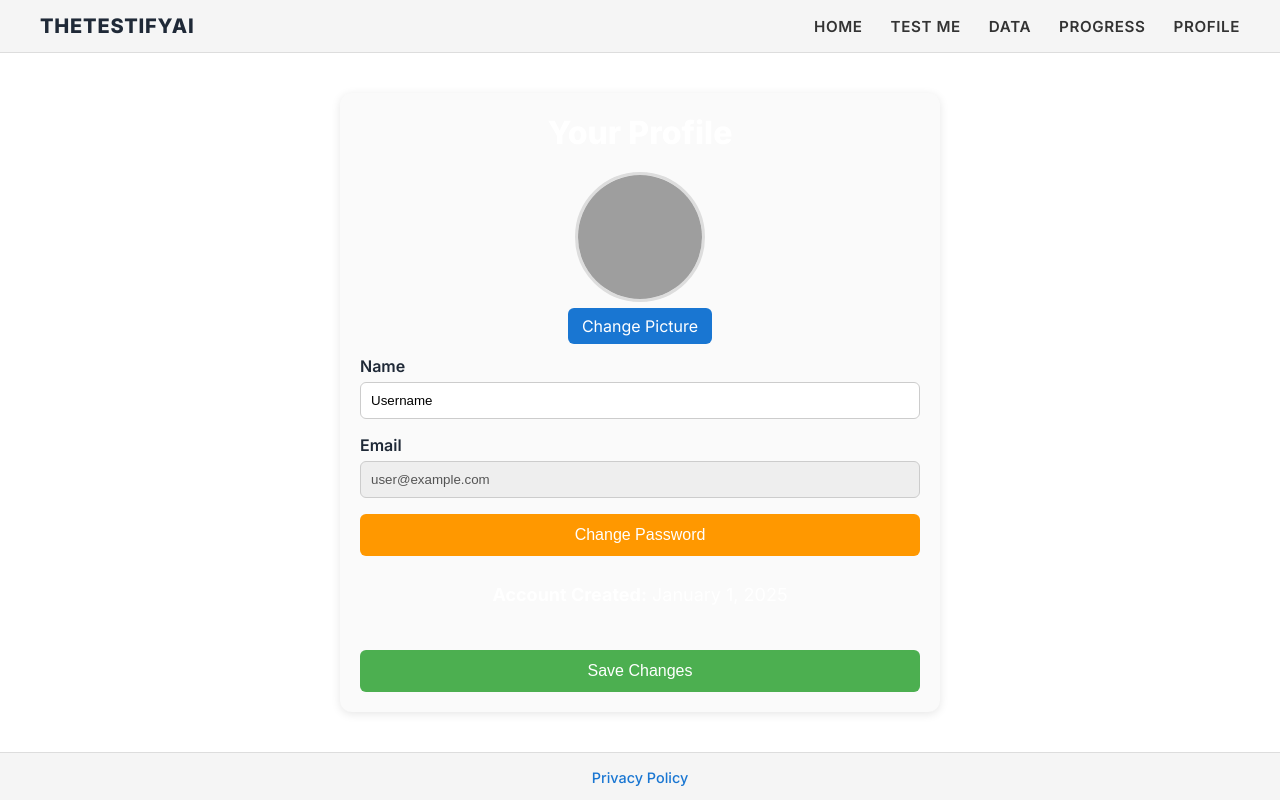
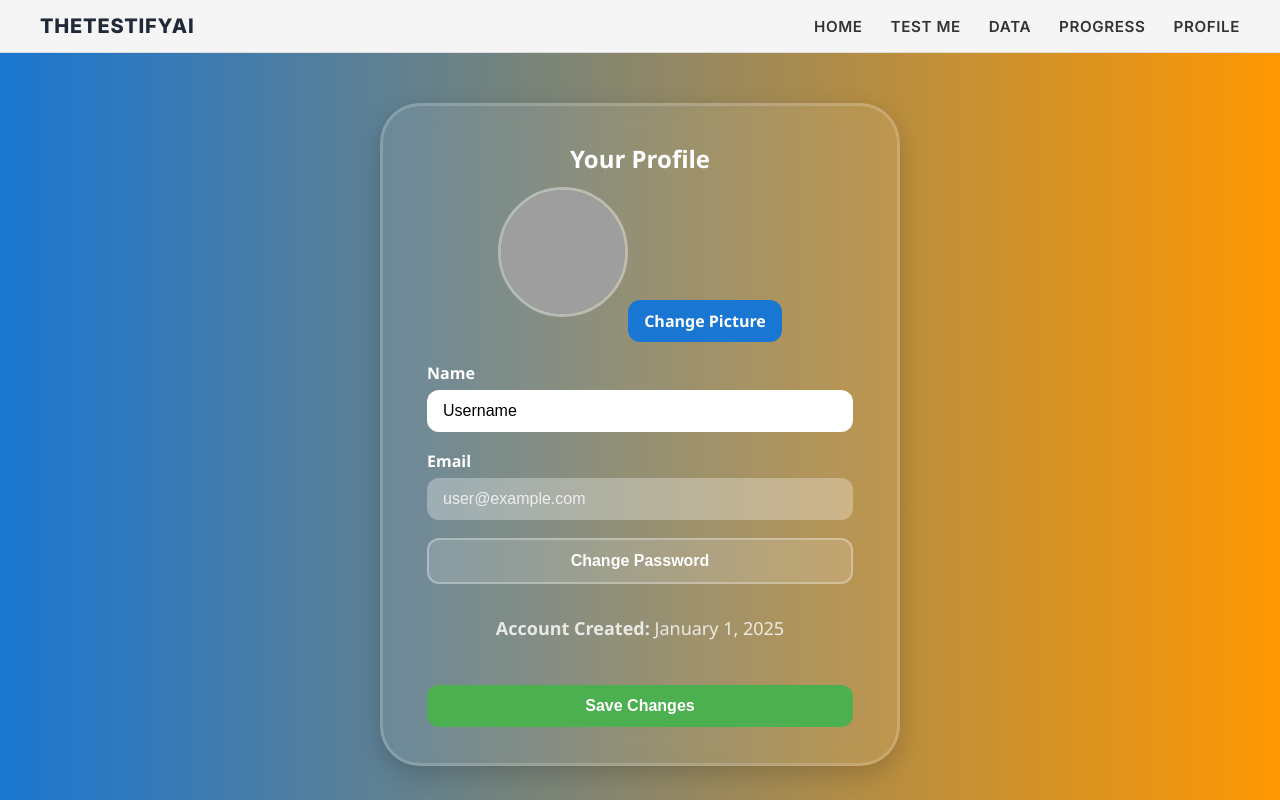
Before and after one commit to christensenandrew455-cell/Testifyai, a Next.js app: page /profile in a window 1280 px wide. Built offline with nearby package versions, Linux system fonts and the light colour scheme; grey boxes are pictures that could not be loaded.

Commit message:
Update page.js

```diff
--- a/app/profile/page.js
+++ b/app/profile/page.js
@@ -1,4 +1,3 @@
-// app/profile/page.js
 "use client";
 
 import { useState, useEffect } from "react";
@@ -10,9 +9,7 @@ export default function ProfilePage() {
   const [accountCreated, setAccountCreated] = useState("Loading...");
   const [uploading, setUploading] = useState(false);
 
-  // TODO: Replace this with Firebase user info
   useEffect(() => {
-    // placeholder example data
     setDisplayName("Username");
     setEmail("user@example.com");
     setAccountCreated("January 1, 2025");
@@ -24,7 +21,6 @@ export default function ProfilePage() {
 
     setUploading(true);
 
-    // TODO: Upload to Firebase Storage
     setTimeout(() => {
       setProfilePic(URL.createObjectURL(file));
       setUploading(false);
@@ -34,15 +30,39 @@ export default function ProfilePage() {
   return (
     <div
       style={{
-        maxWidth: "600px",
-        margin: "40px auto",
-        padding: "20px",
-        borderRadius: "12px",
-        background: "#fafafa",
-        boxShadow: "0 2px 10px rgba(0,0,0,0.1)",
+        minHeight: "100vh",
+        width: "100vw",
+        background: "linear-gradient(90deg, #1976d2 0%, #ff9800 100%)",
+        display: "flex",
+        justifyContent: "center",
+        alignItems: "flex-start",
+        padding: "50px 20px",
+        fontFamily: "Segoe UI, Roboto, sans-serif",
+        color: "white",
       }}
     >
-      <h1 style={{ textAlign: "center", marginBottom: "20px" }}>Your Profile</h1>
+      <div
+        style={{
+          backgroundColor: "rgba(255,255,255,0.08)",
+          backdropFilter: "blur(10px)",
+          borderRadius: "40px",
+          border: "3px solid rgba(255,255,255,0.18)",
+          padding: "36px 44px",
+          width: "92%",
+          maxWidth: "520px",
+          textAlign: "center",
+          boxShadow: "0 8px 24px rgba(0,0,0,0.18)",
+        }}
+      >
+        <h1
+          style={{
+            marginBottom: "12px",
+            fontWeight: 800,
+            fontSize: "1.5rem",
+          }}
+        >
+          Your Profile
+        </h1>
 
         {/* Profile Picture */}
         <div style={{ textAlign: "center", marginBottom: "20px" }}>
@@ -57,19 +77,20 @@ export default function ProfilePage() {
               height: "130px",
               borderRadius: "50%",
               objectFit: "cover",
-            border: "3px solid #ddd",
+              border: "3px solid rgba(255,255,255,0.4)",
               marginBottom: "10px",
             }}
           />
 
-        <div>
           <label
             style={{
-              padding: "8px 14px",
+              padding: "10px 16px",
               background: "#1976d2",
               color: "white",
-              borderRadius: "6px",
+              borderRadius: "12px",
               cursor: "pointer",
+              fontWeight: 700,
+              display: "inline-block",
             }}
           >
             {uploading ? "Uploading..." : "Change Picture"}
@@ -81,64 +102,67 @@ export default function ProfilePage() {
             />
           </label>
         </div>
-      </div>
 
-      {/* Name Field */}
-      <div style={{ marginBottom: "16px" }}>
-        <label style={{ fontWeight: "600" }}>Name</label>
+        {/* Name Input */}
+        <div style={{ marginBottom: "18px", textAlign: "left" }}>
+          <label style={{ fontWeight: 700 }}>Name</label>
           <input
             type="text"
             value={displayName}
             onChange={(e) => setDisplayName(e.target.value)}
             style={{
               width: "100%",
-            padding: "10px",
+              padding: "12px 16px",
+              borderRadius: "12px",
+              border: "none",
               marginTop: "6px",
-            borderRadius: "6px",
-            border: "1px solid #ccc",
+              outline: "none",
+              fontSize: "1rem",
             }}
           />
         </div>
 
-      {/* Email Field (non-editable for now) */}
-      <div style={{ marginBottom: "16px" }}>
-        <label style={{ fontWeight: "600" }}>Email</label>
+        {/* Email */}
+        <div style={{ marginBottom: "18px", textAlign: "left" }}>
+          <label style={{ fontWeight: 700 }}>Email</label>
           <input
             type="text"
             value={email}
             disabled
             style={{
               width: "100%",
-            padding: "10px",
+              padding: "12px 16px",
+              borderRadius: "12px",
+              border: "none",
               marginTop: "6px",
-            borderRadius: "6px",
-            border: "1px solid #ccc",
-            background: "#eee",
+              outline: "none",
+              fontSize: "1rem",
+              background: "rgba(255,255,255,0.3)",
+              color: "#eee",
               cursor: "not-allowed",
             }}
           />
         </div>
 
-      {/* Password change */}
-      <div style={{ marginBottom: "16px" }}>
+        {/* Change Password */}
         <button
           style={{
             width: "100%",
-            padding: "12px",
-            background: "#ff9800",
+            padding: "12px 0",
+            background: "rgba(255,255,255,0.15)",
+            borderRadius: "12px",
             color: "white",
+            fontWeight: 700,
             fontSize: "1rem",
-            border: "none",
-            borderRadius: "6px",
+            border: "2px solid rgba(255,255,255,0.3)",
             cursor: "pointer",
+            marginBottom: "14px",
           }}
         >
           Change Password
         </button>
-      </div>
 
-      {/* Account Created */}
-      <div style={{ textAlign: "center", marginTop: "25px", color: "#666" }}>
+        <div style={{ marginTop: "16px", opacity: 0.85 }}>
           <p>
             <strong>Account Created:</strong> {accountCreated}
           </p>
@@ -148,18 +172,20 @@ export default function ProfilePage() {
         <button
           style={{
             width: "100%",
-          padding: "12px",
+            padding: "12px 0",
             background: "#4caf50",
+            borderRadius: "12px",
             color: "white",
+            fontWeight: 700,
             fontSize: "1rem",
+            marginTop: "22px",
+            cursor: "pointer",
             border: "none",
-          borderRadius: "6px",
-          cursor: "pointer",
-          marginTop: "20px",
           }}
         >
           Save Changes
         </button>
       </div>
+    </div>
   );
 }
```
Lines whose indentation alone changed are shown as unchanged.
